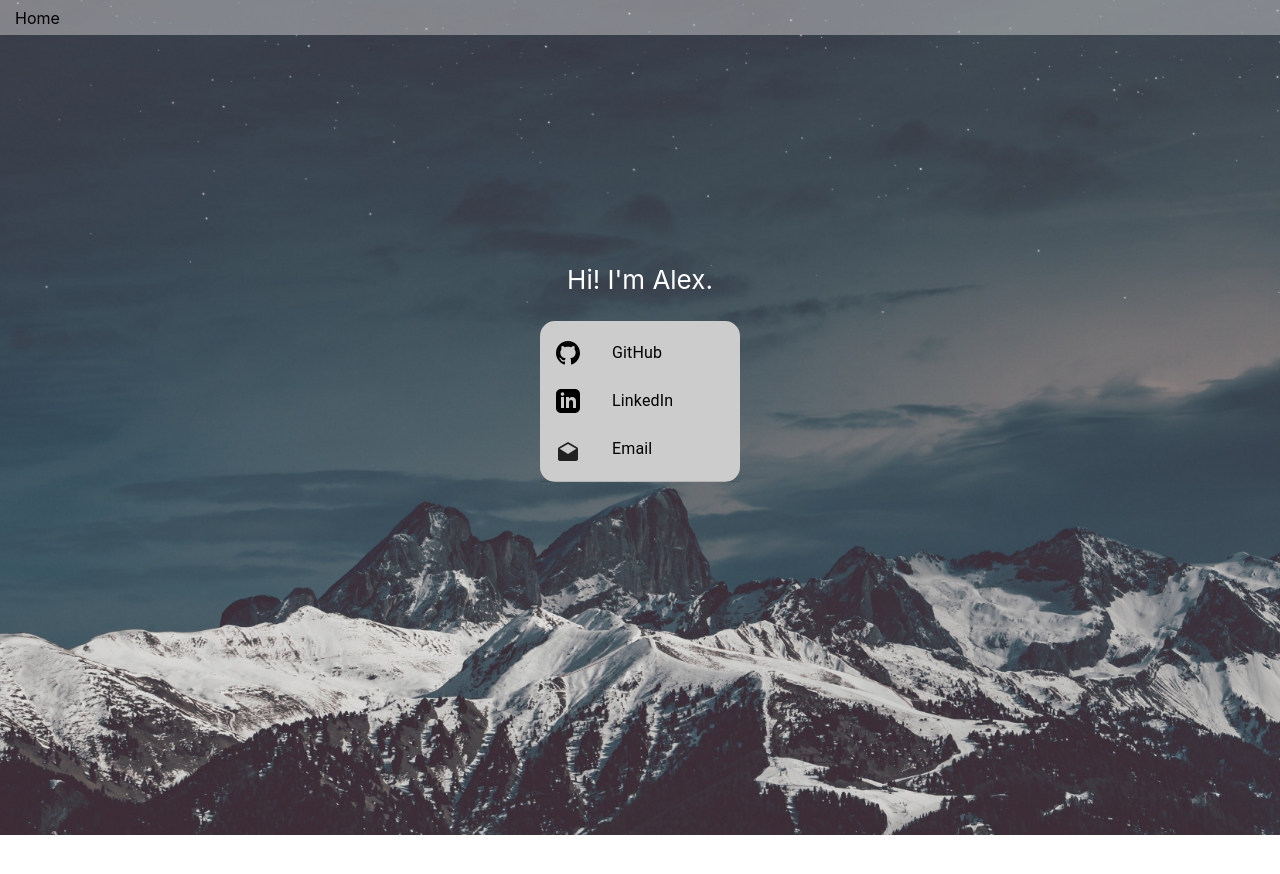
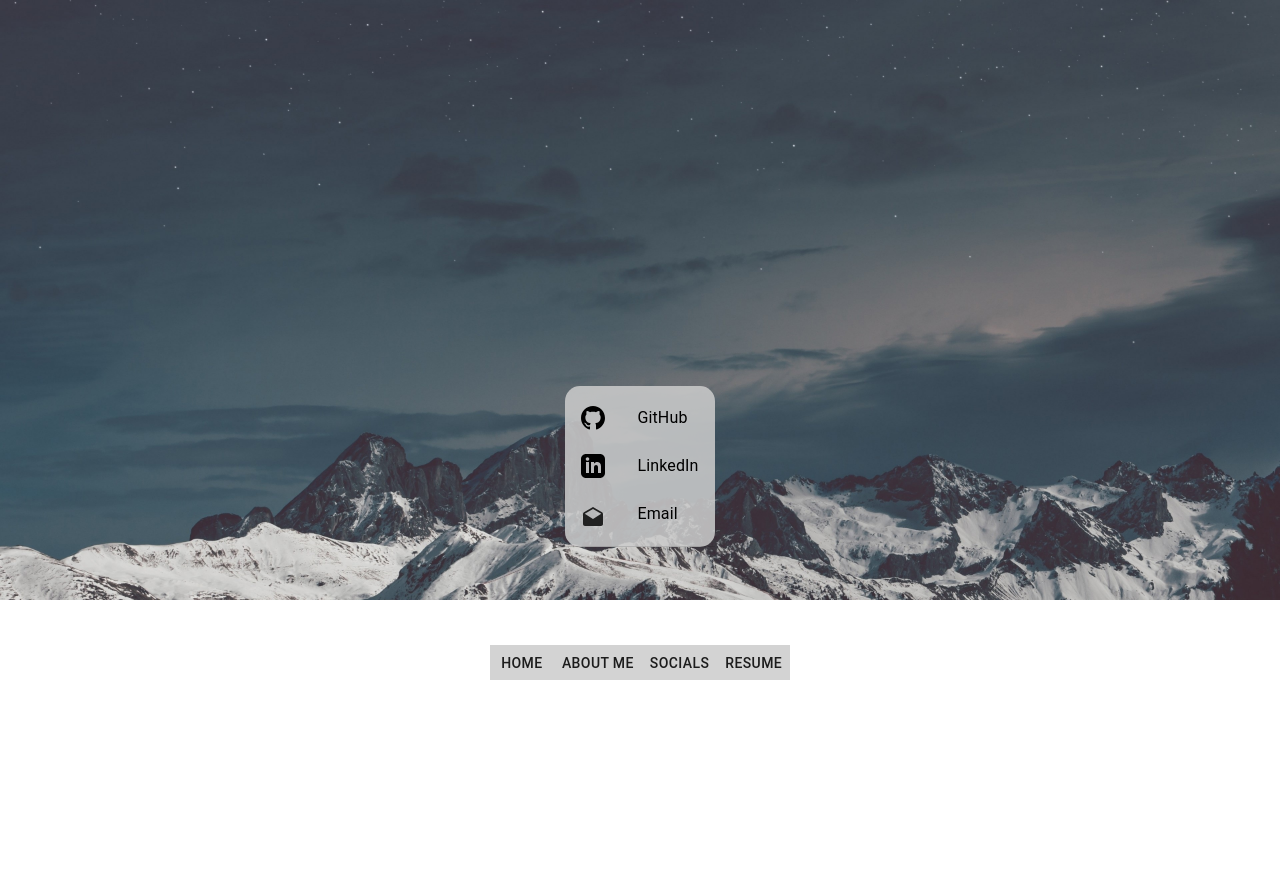
Before and after one commit to alexpatapan/website, a React (Create React App) app: page /socials in a window 1280 px wide. Shown: the top 874 px of the page. Before the commit the page ends 835 px from the top, so only its background shows below. Built offline with nearby package versions, Linux system fonts and the light colour scheme.

Commit message:
Add files via upload

```diff
--- a/src/App.css
+++ b/src/App.css
@@ -1,5 +1,6 @@
 .App {
   text-align: center;
+  max-height: -10px;
 }
 
 .App-logo {
@@ -14,24 +15,34 @@
 }
 
 .topBar{
-  background: rgba(204, 204, 204, 0.5);
+  background: rgba(204, 204, 204, 0.86);
   align-items: center;
-  display: flex;
-  justify-content: left;
   color: black;
   height: 35px;
   text-align: justify;
-  padding-left: 15px;
+  top: 90px;
+  margin-top: 525px;
+  max-width: 400px;
 }
 
 .welcome {
   color: white;
+  top: -90px;
+  text-align: center;
+  align-items: center;
+  margin-top: -400px;
+}
+
+.socials {
+  top: 10px;
+  margin-top: -1230px;
 }
 
 .Background {
   background-Image: url("./background.jpeg");
   background-repeat: no-repeat;
   background-size:cover;
+  max-height: 600px;
 }
 
 .App-header {
@@ -39,22 +50,13 @@
   position: relative;
   display: flex;
   flex-direction: column;
-  top:-75px;
   align-items: center;
   justify-content: center;
   font-size: calc(10px + 2vmin);
   color: black;
+  max-height: 100vh;
 }
 
 .App-link {
   color: #61dafb;
 }
-
-@keyframes App-logo-spin {
-  from {
-    transform: rotate(0deg);
-  }
-  to {
-    transform: rotate(360deg);
-  }
-}
--- a/src/App.js
+++ b/src/App.js
@@ -3,20 +3,28 @@ import logo from './logo.svg';
 import './App.css';
 import SimpleList from './components/contacts.jsx';
 import Background from './background.jpeg';
-
+import Links from './components/links.js'
+import Button from '@material-ui/core/Button';
+import AboutMe from "./components/aboutme.jsx";
+import {
+  BrowserRouter as Router,
+  Switch,
+  Route,
+  Link
+} from "react-router-dom";
 
 function App() {
   return (
+
     <div className="App">
     <header className="Background">
-    <header className="topBar">Home</header>
     <header className="App-header">
 
-      <header className="welcome">
-        <p>Hi! I'm Alex.</p>
+      <header className="topBar">
+        <Links />
       </header>
-        <SimpleList />
       </header>
+
       </header>
     </div>
   );
--- /dev/null
+++ b/src/components/aboutme.jsx
@@ -0,0 +1,14 @@
+import React from 'react';
+import Button from '@material-ui/core/Button';
+
+class AboutMe extends React.Component {
+    render() {
+      return (
+        <div className="aboutme">
+          <h1>Testing</h1>
+        </div>
+      );
+    }
+  }
+
+  export default AboutMe;
--- a/src/components/contacts.jsx
+++ b/src/components/contacts.jsx
@@ -11,15 +11,15 @@ import SvgIcon from '@material-ui/core/SvgIcon';
 import { ReactComponent as GitHubLogo } from '../github.svg';
 import { ReactComponent as LinkedInLogo } from '../linkedin.svg';
 import { grey } from '@material-ui/core/colors';
-import { isWhiteSpaceLike } from 'typescript';
 import { height } from '@material-ui/system';
 
 const useStyles = makeStyles(theme => ({
     root: {
       width: '100%',
       maxWidth: 200,
-      background: 'rgba(204, 204, 204, 1)',
+      background: 'rgba(204, 204, 204, 0.86)',
       'border-radius': '15px',
+      'padding-top': '-1000px',
 
     },
   }));
--- /dev/null
+++ b/src/components/links.js
@@ -0,0 +1,47 @@
+import React from 'react';
+import Button from '@material-ui/core/Button';
+import ListItem from '@material-ui/core/ListItem';
+import AboutMe from "./aboutme.jsx";
+import SimpleList from './contacts.jsx';
+import {
+  BrowserRouter as Router,
+  Switch,
+  Route,
+  Link
+} from "react-router-dom";
+
+class Links extends React.Component {
+  render() {
+    return (
+      <div className="links">
+      <Router>
+          <Button href="/" >Home</Button>
+          <Button href="/about">About Me</Button>
+          <Button href="/socials">Socials</Button>
+          <Button onclick="/resume">Resume</Button>
+
+        <Switch>
+        <Route path="/about">
+          <header className="welcome">
+          I'm a student studying CS and Economics at The Univeristy of Queensland.
+          </header>
+        </Route>
+        <Route path="/socials">
+        <header className="App-header"><header className="socials"><SimpleList /></header></header>
+        </Route>
+        <Route path="/">
+          <header className="welcome">
+            <p>Hi! I'm Alex.</p>I like to program things.
+          </header>
+        </Route>
+      </Switch>
+
+
+      </Router>
+      </div>
+
+    );
+  }
+}
+
+export default Links;
```
